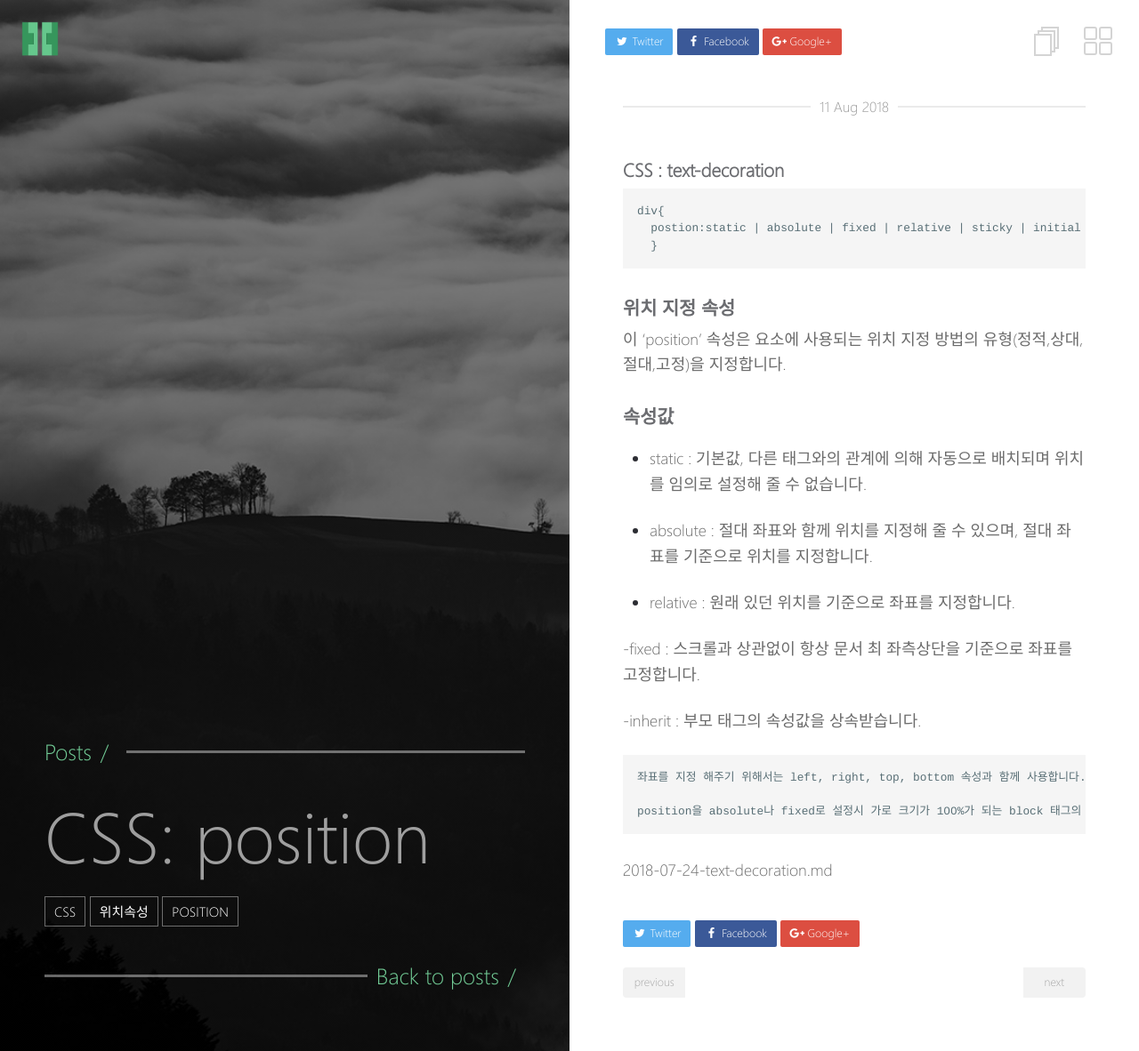
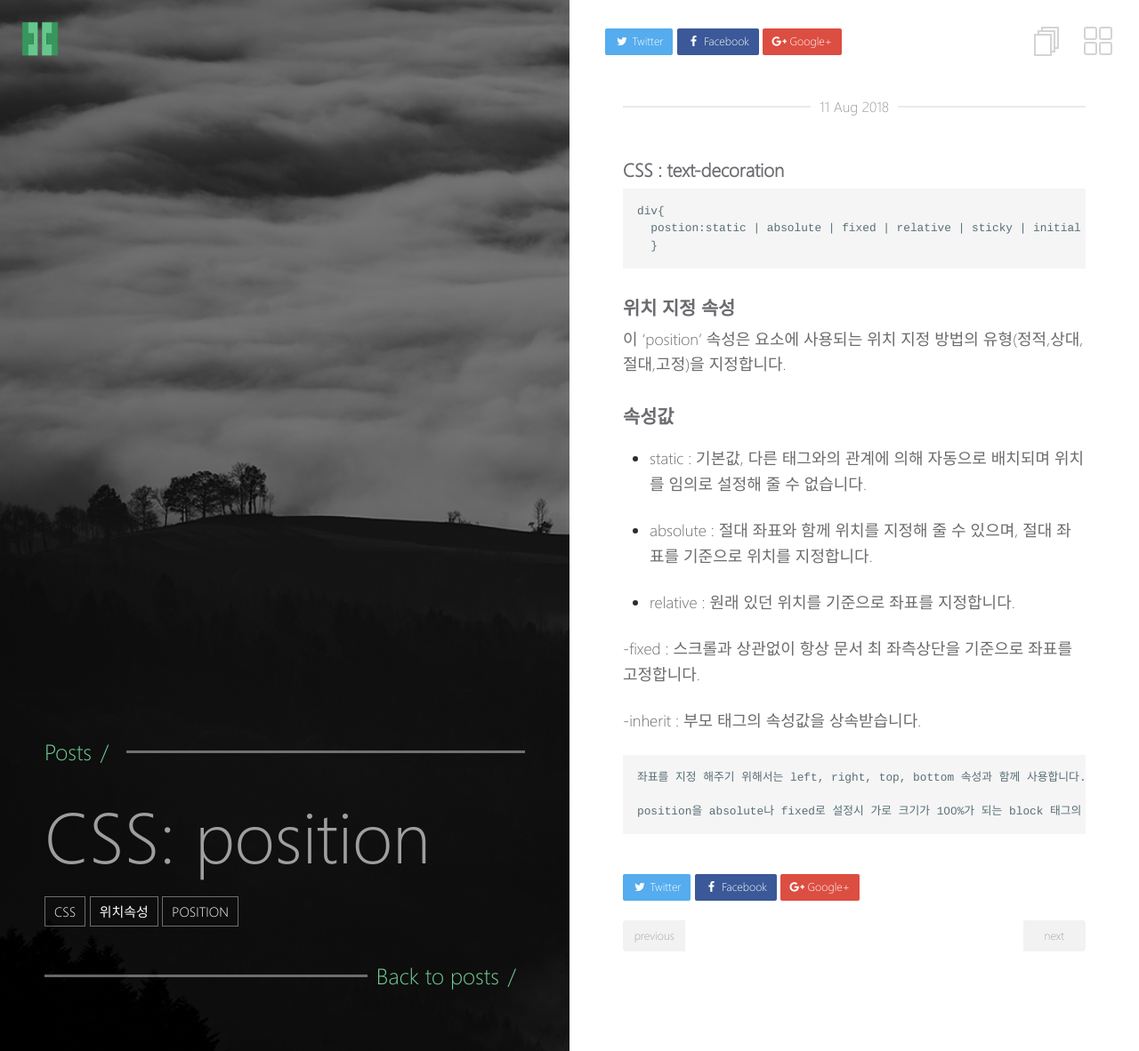
Before and after one commit to yubobae/yubobae.github.com, a Jekyll site: the page built from _posts/css/2018-08-11-position.md, in a window 1280 px wide. Shown: the whole page at 89% size. Built offline with Jekyll 4.4.1, drawn with Linux system fonts in a browser that asks for light colours.

Commit message:
Update 2018-08-11-position.md

````diff
--- a/_posts/css/2018-08-11-position.md
+++ b/_posts/css/2018-08-11-position.md
@@ -37,11 +37,3 @@ tags:
 
 position을 absolute나 fixed로 설정시 가로 크기가 100%가 되는 block 태그의 특징이 사라지게 됩니다.
 ```
-
-
-
-
-
-
-
-2018-07-24-text-decoration.md
````
